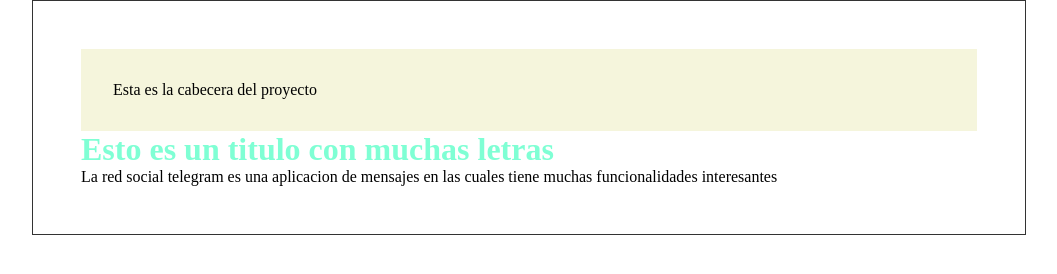
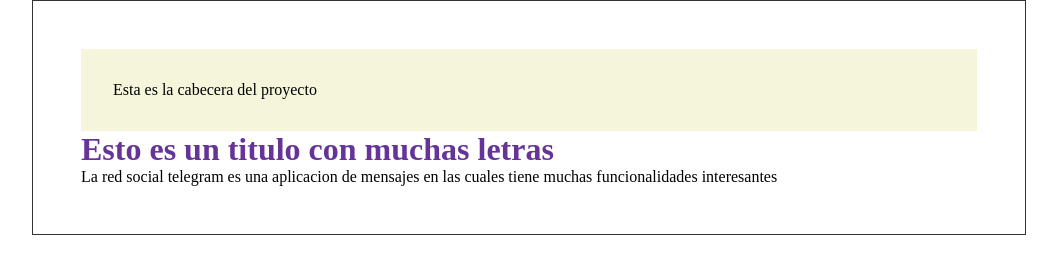
Before and after one commit to ndrsgalvis/proyect-git, a plain HTML site: page index.html in a window 1280 px wide. Shown: the whole page, without its empty margins (111-1168 px from the left). Drawn offline with Linux system fonts and the light colour scheme.

Commit message:
Cambiamos de color el h1

```diff
--- a/css/style.css
+++ b/css/style.css
@@ -10,7 +10,7 @@
 }
 
 .container > h1 {
-    color: aquamarine;
+    color: rebeccapurple;
 }
 
 .cabecera{
```
